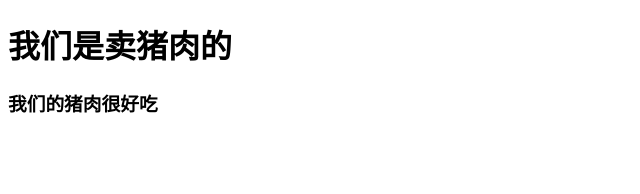
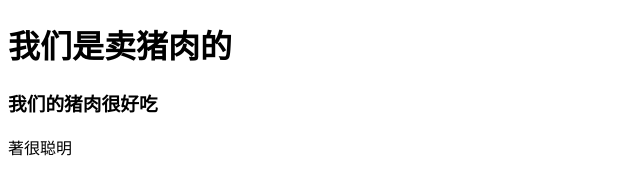
Before and after one commit to Orange-ice/git-demo, a plain HTML site: page index.html in a window 1280 px wide. Shown: the whole page, without its empty margins (0-640 px from the left). Drawn offline with Linux system fonts and the light colour scheme.

Commit message:
加了宣创语

```diff
--- a/index.html
+++ b/index.html
@@ -8,5 +8,9 @@
 <body>
     <h1>我们是卖猪肉的</h1>
     <h3>我们的猪肉很好吃</h3>
+
+    <p>
+        著很聪明
+    </p>
 </body>
 </html>
```
